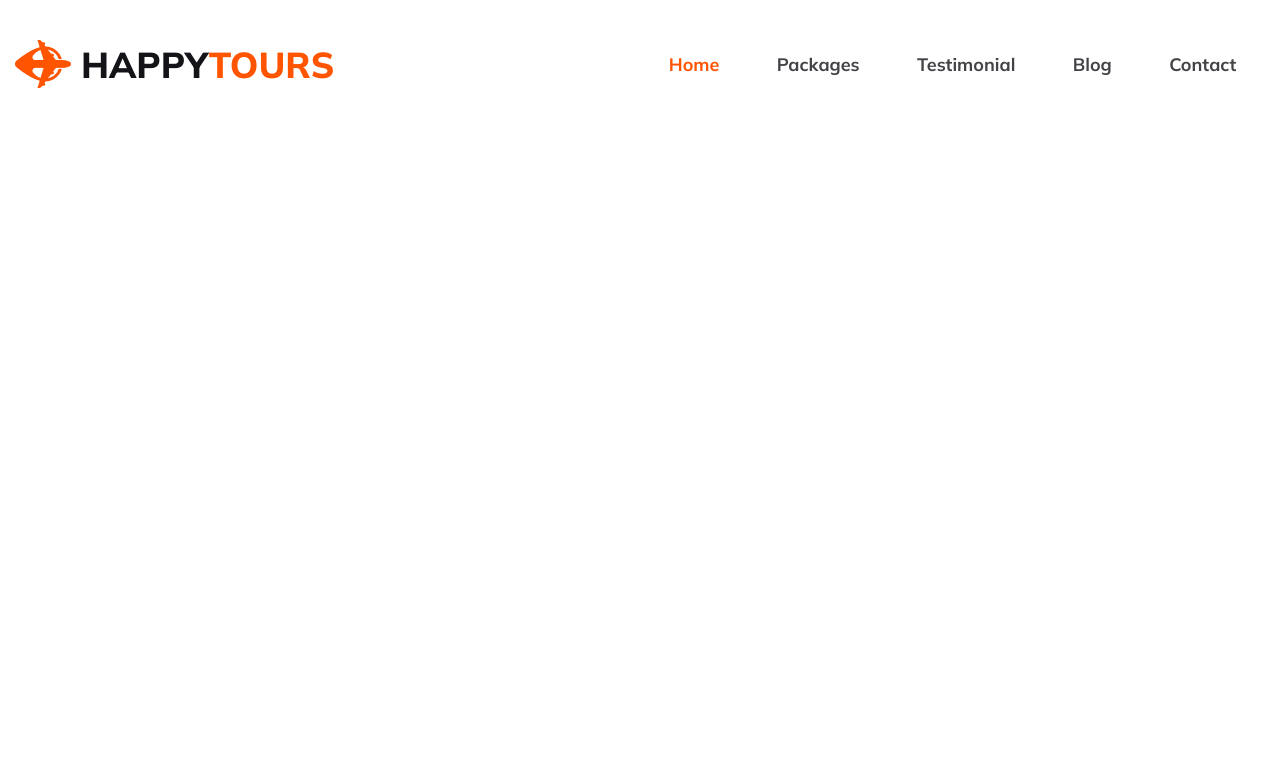
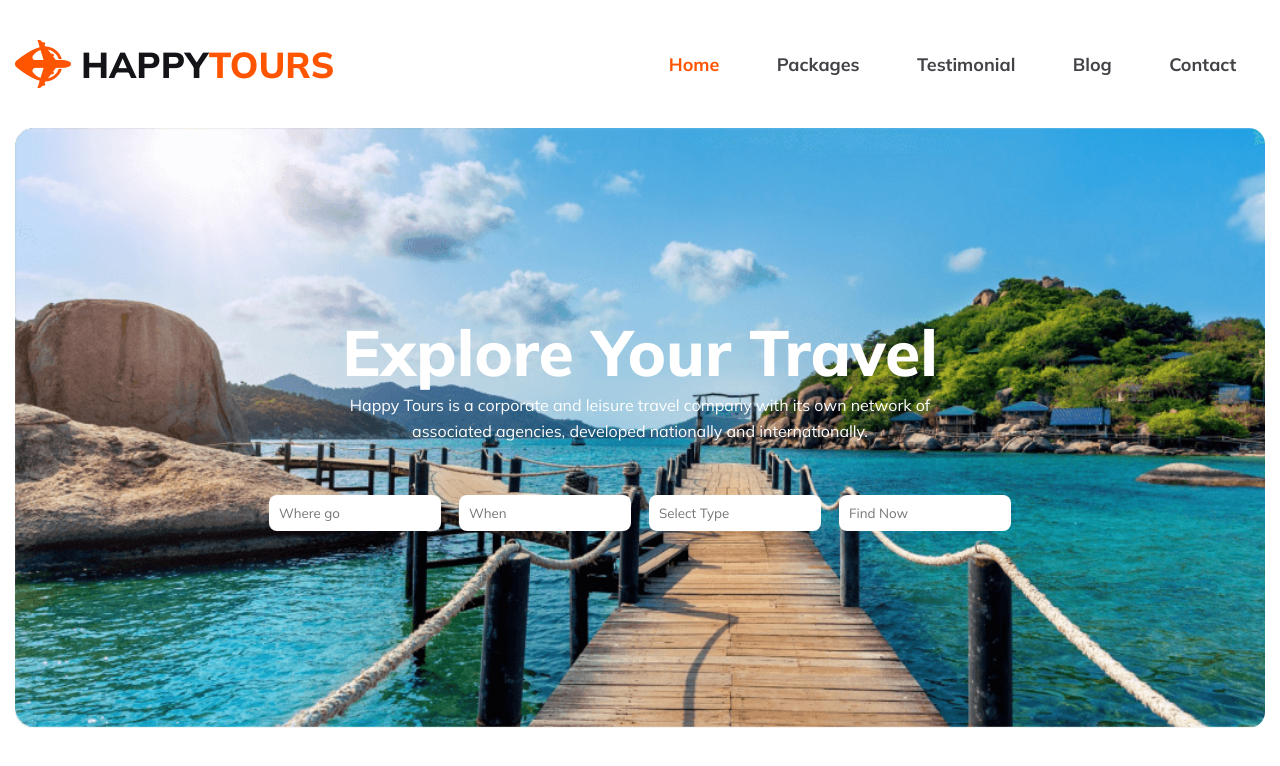
Before and after one commit to farjana88/HAPPY-TOURS, a plain HTML site: page index.html in a window 1280 px wide. Drawn offline with Linux system fonts and the light colour scheme.

Commit message:
banner section added

```diff
--- a/index.html
+++ b/index.html
@@ -8,7 +8,7 @@
     <link rel="stylesheet" href="style/responsive.css">
 </head>
 <body>
-
+    <!-- header start   -->
     <header>
         <div class="container">
             <div class="left-container">
@@ -23,6 +23,22 @@
                 <a href="">Blog</a>
                 <a href="">Contact</a>
             </div>
+        </div>
+        <!-- header end -->
+
+        <!-- banner start -->
+
+        <div class="banner-container">
+            <h2>Explore Your Travel</h2>
+            <p>Happy Tours is a corporate and leisure travel company with its own network of associated agencies, developed nationally and internationally.</p>
+          <div class="input">
+            <input type="text" placeholder="Where go">
+            <input type=" text" placeholder="When">
+            <input type="text" placeholder="Select Type">
+            <input type="search" placeholder="Find Now">
+          </div>
+
+
         </div>
 
     </header>
--- a/style/responsive.css
+++ b/style/responsive.css
@@ -6,10 +6,21 @@
         flex-direction: column;
         align-items: center;
     }
-    .right-container{
+     .right-container{
         display: flex;
         flex-direction: column;
         align-items: center;
         gap: 10px;
     }
+    .banner-container{
+        display: flex;
+        flex-direction: column;
+        align-items: center;
+        justify-content: center;
+    }
+    .banner-container, .input{
+      flex-direction: column;
+    }
+
+
 }
--- a/style/style.css
+++ b/style/style.css
@@ -60,3 +60,51 @@
 .right-container, a:first-child{
     color: #FF5400;
 }
+
+/* header end */
+/* banner start */
+.banner-container{
+    max-width: 1250px;
+    min-height: 600px;
+    background-image: url(../Images/Group\ 13\ \(1\)\ \(1\).png);
+    background-repeat: no-repeat;
+    background-size: cover;
+    margin: 0 auto;
+    border-radius: 16px;
+    display: flex;
+    flex-direction: column;
+    justify-content: center;
+    align-items: center;
+}
+
+.banner-container, h2{
+    color: #FFF;
+    font-family: Mulish;
+    font-size: 64px;
+    font-style: normal;
+    font-weight: 800;
+    line-height: normal;
+}
+.banner-container  p{
+    color: #FFF;
+    width: 640px;
+    text-align: center;
+    font-family: Mulish;
+    font-size: 16px;
+    font-style: normal;
+    font-weight: 400;
+    line-height: 26px;
+
+}
+
+
+.input, input{
+    border-radius: 8px;
+   padding: 10px;
+    border: hidden;
+    color: rgba(19, 19, 24, 0.50);
+    font-family: Mulish;
+
+
+
+}
```
